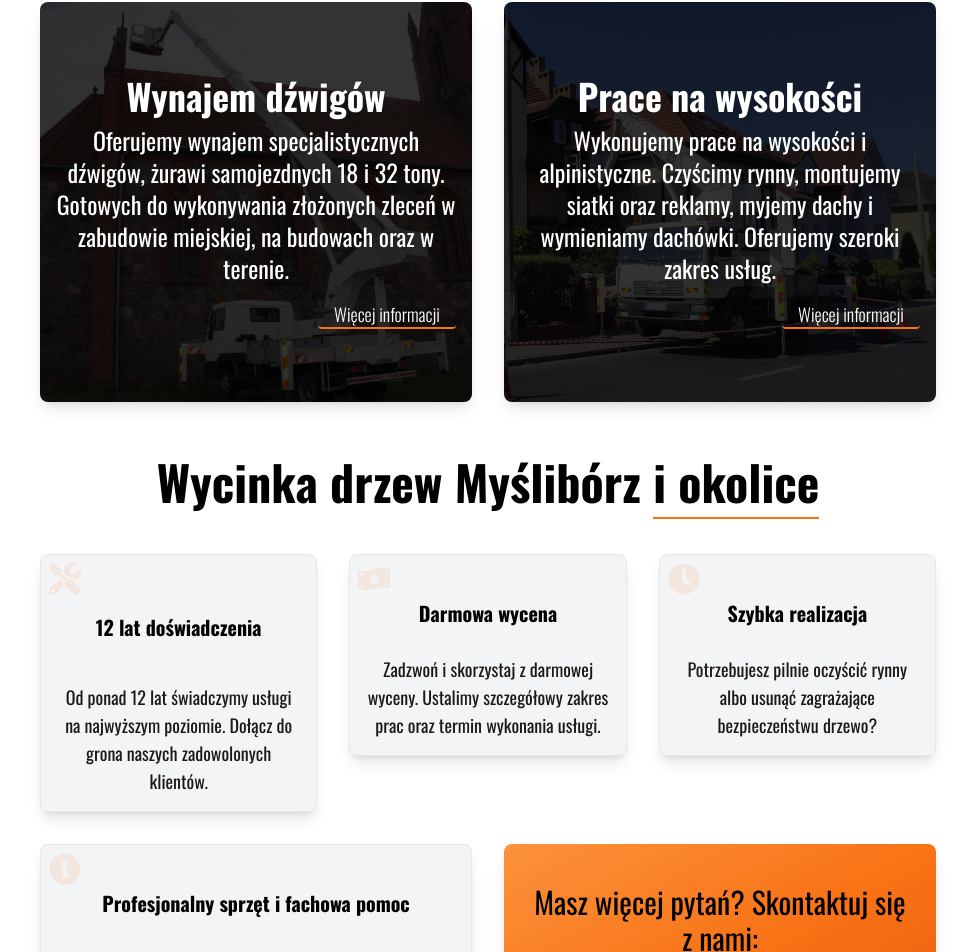
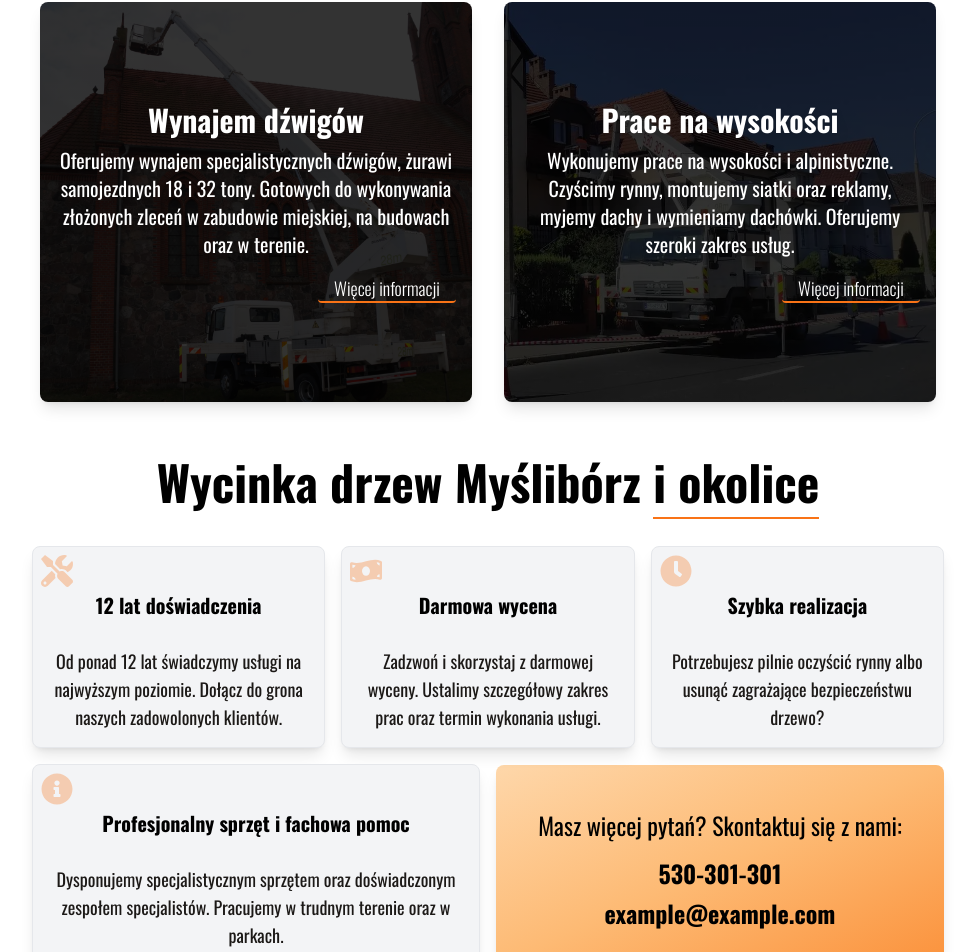
Before and after one commit to Centowsky/Murex, a React (Create React App) app: page / in a window 1280 px wide. Shown: the part 1430-2382 px from the top of the page, without its empty margins (152-1127 px from the left). Built offline with nearby package versions, Linux system fonts and the light colour scheme; a web font is replaced by a local one.

Commit message:
Update styling for the home page (generated by useblackbox.ai )

```diff
--- a/src/components/Baner.tsx
+++ b/src/components/Baner.tsx
@@ -2,13 +2,13 @@ import React from "react";
 
 const Banner: React.FC = () => {
   return (
-    <div className="sm:min-h-[50vh] md:min-h-[40vh] lg:md:min-h-[30vh] bg-gradient-to-br from-orange-400 via-orange-500 to-orange-600 rounded-lg shadow-lg p-4 flex items-center justify-center">
+    <div className="min-h-[50vh] sm:min-h-[50vh] md:min-h-[30vh] lg:md:min-h-[25vh] bg-gradient-to-br from-orange-200 via-orange-300 to-orange-400 rounded-lg shadow-lg p-4 flex items-center justify-center">
       <div className="text-center text-black whitespace-pre-line">
-        <p className="text-3xl p-2">
+        <p className="text-2xl p-2">
           Masz więcej pytań? Skontaktuj się z nami:
         </p>
-        <p className="text-3xl font-bold p-2">530-301-301</p>
-        <span className="text-3xl font-bold p-2">example@example.com</span>
+        <p className="text-2xl font-bold p-2">530-301-301</p>
+        <span className="text-2xl font-bold p-2">example@example.com</span>
       </div>
     </div>
   );
--- a/src/components/Firma.tsx
+++ b/src/components/Firma.tsx
@@ -5,43 +5,43 @@ import Baner from "../components/Baner";
 
 const Firma: React.FC = () => {
   return (
-    <div className="bg-white w-full">
+    <div className="bg-white w-screen">
       <div className="text-center">
         <h1 className="text-black text-5xl font-bold mt-2 p-4 ">
           Wycinka drzew Myślibórz{" "}
           <span className="border-b-2 border-orange-500">i okolice</span>
         </h1>
       </div>
-      <div className="flex flex-wrap justify-center p-4 md:w-3/4 mx-auto">
-        <div className="sm:w-full md:w-1/2 lg:w-1/3 p-4">
+      <div className="flex flex-wrap justify-center items-center p-4 md:w-3/4 mx-auto">
+        <div className="sm:w-full md:w-1/2 lg:w-1/3 p-2">
           <FirmaCard
             title="12 lat doświadczenia"
             content="Od ponad 12 lat świadczymy usługi na najwyższym poziomie. Dołącz do grona naszych zadowolonych klientów."
             iconName="FaTools"
           />
         </div>
-        <div className="sm:w-full md:w-1/2 lg:w-1/3 p-4">
+        <div className="sm:w-full md:w-1/2 lg:w-1/3 p-2">
           <FirmaCard
             title="Darmowa wycena"
             content="Zadzwoń i skorzystaj z darmowej wyceny. Ustalimy szczegółowy zakres prac oraz termin wykonania usługi."
             iconName="FaMoneyBillWave"
           />
         </div>
-        <div className="sm:w-full md:w-1/2 lg:w-1/3 p-4">
+        <div className="sm:w-full md:w-1/2 lg:w-1/3 p-2">
           <FirmaCard
             title="Szybka realizacja"
             content="Potrzebujesz pilnie oczyścić rynny albo usunąć zagrażające bezpieczeństwu drzewo?"
             iconName="FaClock"
           />
         </div>
-        <div className="sm:w-full md:w-1/2 lg:w-1/2 p-4">
+        <div className="w-full md:w-1/2 lg:w-1/2 p-2">
           <FirmaCard
             title="Profesjonalny sprzęt i fachowa pomoc"
             content="Dysponujemy specjalistycznym sprzętem oraz doświadczonym zespołem specjalistów. Pracujemy w trudnym terenie oraz w parkach."
             iconName="FaInfoCircle"
           />
         </div>
-        <div className="sm:w-full md:w-1/2 p-4">
+        <div className="w-full md:w-1/2 p-2">
           <Baner />
         </div>
       </div>
--- a/src/components/FirmaCard.tsx
+++ b/src/components/FirmaCard.tsx
@@ -22,11 +22,11 @@ const iconMap: { [key: string]: any } = {
 const FirmaCard: React.FC<FirmaCardProps> = ({ title, content, iconName }) => {
   const IconComponent = iconMap[iconName];
   return (
-    <div className="sm:min-h-[50vh] md:min-h-[30vh] lg:md:min-h-[25vh] items-center bg-gray-100 border border-gray-200 rounded-lg shadow-lg p-4 grid grid-rows-2 text-center relative">
+    <div className="min-h-[50vh] sm:min-h-[50vh] md:min-h-[30vh] lg:md:min-h-[25vh] items-center bg-gray-100 border border-gray-200 rounded-lg shadow-lg p-4 grid grid-rows-2 text-center relative">
       {IconComponent && (
         <IconComponent
           className="w-8 h-8 text-orange-500 absolute top-2 left-2"
-          style={{ opacity: 0.1 }}
+          style={{ opacity: 0.3 }}
         />
       )}
       <p className="text-3xl md:text-2xl lg:text-xl font-bold text-black">
--- a/src/components/OfertaCard.tsx
+++ b/src/components/OfertaCard.tsx
@@ -19,10 +19,10 @@ const OfertaCard: React.FC<OfertaCardProps> = ({
       id={id}
     >
       <div className="px-4 py-2">
-        <h2 className="text-4xl font-bold text-white drop-shadow-lg">
+        <h2 className="text-3xl font-bold text-white drop-shadow-lg">
           {title}
         </h2>
-        <p className="text-white text-2xl mt-2 drop-shadow-md">{content}</p>
+        <p className="text-white text-xl mt-2 drop-shadow-md">{content}</p>
       </div>
       <div className="px-4 py-2 text-right">
         <p className="transform hover:-translate-x-4 transition duration-500">
```
